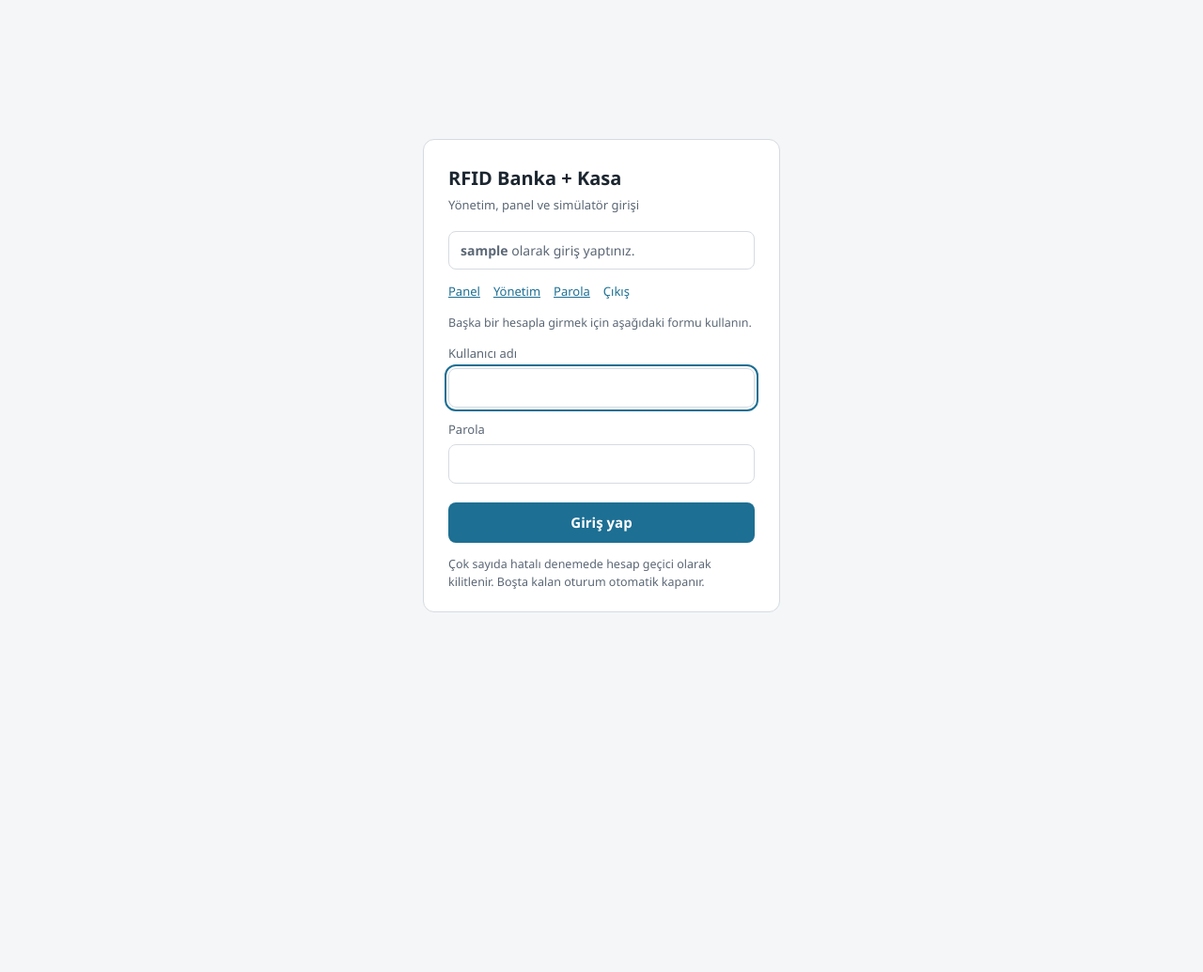
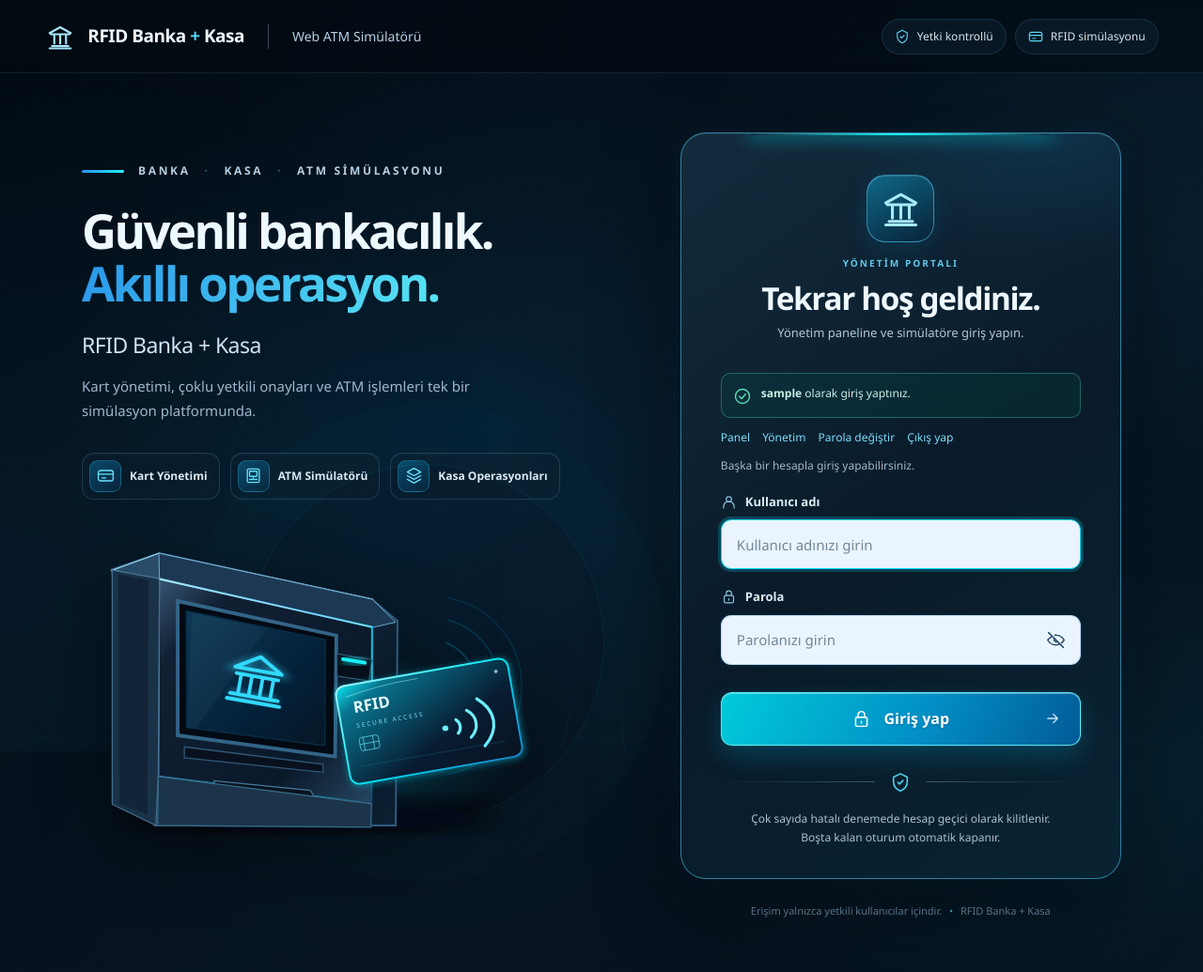
Before and after one commit to ikrabaser/rfid-multisig-atm, a Django app: page /giris/ in a window 1280 px wide. Shown: the whole page at 94% size. Before the commit the page ends 652 px from the top, so only its background shows below. Run offline with Django 5.2, Linux system fonts and the light colour scheme; the visitor is signed in with stand-in values (Sample User, id 1).

Commit message:
feat(ui): add premium RFID banking login page

```diff
--- /dev/null
+++ b/backend/banka/static/banka/giris-premium.css
@@ -0,0 +1,110 @@
+:root {
+  --bg: #050e18;
+  --panel: #0b1d2b;
+  --text: #eef8ff;
+  --muted: #9bb3c5;
+  --blue: #38bcf4;
+  --cyan: #09e0ea;
+  --outline: rgba(115, 197, 235, .19);
+  --field: #eaf4ff;
+  font-family: "Segoe UI", Inter, system-ui, -apple-system, sans-serif;
+  color-scheme: dark;
+}
+* { box-sizing: border-box; }
+html { min-height: 100%; }
+body.premium-login {
+  margin: 0; min-height: 100vh; min-height: 100svh; overflow-x: hidden;
+  background: radial-gradient(ellipse 48% 53% at 40% 44%, rgba(3, 75, 116, .24), transparent 75%),
+              radial-gradient(ellipse 55% 45% at 96% 80%, rgba(0, 119, 154, .14), transparent 75%),
+              linear-gradient(132deg,#030b13 0%,#071421 53%,#06101b 100%);
+  color: var(--text);
+  font: 15px/1.5 "Segoe UI", Inter, system-ui, sans-serif;
+}
+a { color: inherit; text-decoration: none; }
+button, input { font: inherit; }
+button { cursor: pointer; }
+button:focus-visible, a:focus-visible, input:focus-visible { outline: 3px solid #62e9fb; outline-offset: 3px; }
+.svg-sprite { width: 0; height: 0; position: absolute; overflow: hidden; }
+svg { display: block; width: 1em; height: 1em; fill: none; stroke: currentColor; stroke-width: 1.7; stroke-linecap: round; stroke-linejoin: round; flex-shrink: 0; }
+.page-aura { position: fixed; pointer-events: none; inset: 0; z-index: 0;
+  background: radial-gradient(circle at 99% 32%, rgba(25, 165, 229, .08), transparent 27%), radial-gradient(circle at 0% 75%, rgba(27, 148, 213, .075), transparent 39%); }
+.topbar { height: 78px; border-bottom: 1px solid rgba(140, 199, 229, .12); background: rgba(2, 10, 17, .58); position: relative; z-index: 3; }
+.topbar-inner { max-width: 1650px; height: 100%; padding: 0 clamp(22px, 3.7vw, 68px); margin: auto; display: flex; align-items: center; gap: 25px; }
+.brand { display: inline-flex; align-items: center; gap: 12px; white-space: nowrap; font-size: 19px; font-weight: 740; letter-spacing: -.5px; }
+.brand:hover .brand-symbol { color: #55e9ff; }
+.brand-symbol { display: grid; place-items: center; width: 34px; height: 38px; font-size: 30px; color: #a8e6ff; transition: color .2s; }
+.brand-plus { color: #55d5f4; }
+.brand-divider { width: 1px; height: 26px; background: rgba(183, 216, 234, .32); }
+.topbar-product { color: #b5d0e7; font-size: 14px; white-space: nowrap; }
+.topbar-spacer { flex: 1; }
+.status-list { display: flex; gap: 9px; }
+.status-pill { display: inline-flex; align-items: center; gap: 8px; border: 1px solid rgba(69, 148, 189, .21); background: rgba(15, 32, 48, .59); padding: 9px 13px; border-radius: 25px; font-size: 12px; color: #d5e7f1; white-space: nowrap; }
+.status-pill svg { font-size: 16px; color: #56d7f5; }
+.layout { position: relative; z-index: 1; max-width: 1650px; margin: 0 auto; min-height: min(810px, calc(100svh - 78px)); padding: 58px clamp(26px, 6.8vw, 118px) 45px; display: grid; grid-template-columns: minmax(0,1.16fr) minmax(390px,.93fr); column-gap: clamp(25px,4vw,75px); align-items: start; }
+.intro { position: relative; min-height: 700px; padding-top: 37px; isolation: isolate; }
+.eyebrow { color: #b5cde0; font-size: 12px; font-weight: 700; letter-spacing: .22em; display: flex; align-items: center; gap: 15px; margin-bottom: 26px; }
+.eyebrow b { font-weight: 400; color: #369cbf; }
+.eyebrow-line { height: 3px; width: 45px; border-radius: 6px; background: linear-gradient(90deg,#2395f8,#25f1fa); }
+.intro h1 { font-size: clamp(37px,4vw,65px); line-height: 1.10; letter-spacing: -.052em; margin: 0 0 20px; font-weight: 800; }
+.intro h1 span { color: #55d5f9; background: linear-gradient(110deg,#2a97ea,#57e5f3); -webkit-background-clip: text; background-clip: text; -webkit-text-fill-color: transparent; }
+.hero-subtitle { margin: 0 0 14px; color: #d1e3f3; font-weight: 580; font-size: clamp(18px,1.8vw,25px); letter-spacing: -.025em; }
+.hero-description { margin: 0; max-width: 490px; color: #9fb8cc; font-size: 15px; line-height: 1.75; }
+.feature-strip { display: flex; flex-wrap: wrap; gap: 11px; margin-top: 31px; }
+.feature { display: inline-flex; align-items: center; gap: 9px; border: 1px solid var(--outline); background: rgba(10, 30, 45, .63); padding: 7px 12px 7px 7px; border-radius: 13px; color: #deebf3; font-size: 12px; font-weight: 600; box-shadow: inset 0 1px 0 rgba(255,255,255,.04); white-space: nowrap; }
+.feature-icon { display: grid; place-items: center; width: 34px; height: 34px; border-radius: 9px; border: 1px solid rgba(45,206,242,.29); background: linear-gradient(148deg,rgba(15,121,170,.5),rgba(9,37,61,.9)); color: #69e3fd; font-size: 19px; }
+.hero-visual { position: relative; height: 355px; width: min(700px, 112%); margin-top: 2px; margin-left: -41px; pointer-events: none; }
+.hero-visual img { position: relative; width: 100%; height: 100%; object-fit: contain; object-position: center bottom; filter: drop-shadow(0 24px 39px rgba(0, 0, 0, .45)); }
+.hero-rings { position:absolute; width: 380px; height: 380px; top: -40px; right: 9%; border-radius: 50%; border: 1px solid rgba(16, 215, 236, .1); box-shadow: 0 0 0 65px rgba(10,118,164,.025), 0 0 0 120px rgba(13,133,187,.012); }
+.login-area { padding-top: 5px; min-width: 0; }
+.login-panel { position: relative; isolation: isolate; padding: clamp(25px, 3.4vw, 46px) clamp(24px, 3.3vw, 48px) 33px; border-radius: 27px; border: 1px solid rgba(81, 196, 241, .58); background: linear-gradient(145deg,rgba(22,48,66,.85),rgba(9,27,42,.98) 52%,rgba(9,36,51,.98)); box-shadow: 0 24px 90px rgba(0,0,0,.45), 0 0 32px rgba(10, 180, 231, .075), inset 0 1px 0 rgba(240,252,255,.08); backdrop-filter: blur(18px); -webkit-backdrop-filter: blur(18px); overflow: hidden; }
+.login-panel:before { content: ""; position: absolute; top: 0; left: 16%; width: 68%; height: 2px; background: linear-gradient(90deg, transparent, #1cfcff, transparent); box-shadow: 0 0 18px 4px rgba(0,221,245,.45); }
+.panel-glow { pointer-events: none; position: absolute; z-index: -1; top: -140px; right: -170px; width: 470px; height: 280px; border-radius: 50%; background: radial-gradient(ellipse, rgba(20, 130, 188, .15), transparent 70%); }
+.panel-heading { text-align: center; margin-bottom: 32px; }
+.panel-logo { display: grid; place-items: center; width: 72px; height: 72px; font-size: 43px; margin: 0 auto 15px; border-radius: 20px; color: #a6eafe; background: linear-gradient(150deg,#0e6988,#082137); border: 1px solid rgba(77,203,242,.55); box-shadow: inset 0 1px 0 rgba(255,255,255,.15), 0 7px 25px rgba(7,171,223,.14); }
+.panel-tag { font-size: 10px; letter-spacing: .21em; color: #60cae9; font-weight: 800; margin-bottom: 9px; }
+.panel-heading h2 { font-size: clamp(25px,2.6vw,35px); letter-spacing: -.04em; line-height: 1.22; margin: 0 0 8px; }
+.panel-heading p { margin: 0; color: #b0c7d7; font-size: 13px; }
+.login-form { margin-top: 12px; }
+.login-form label { display: flex; align-items: center; gap: 9px; color: #dcecf6; font-size: 13px; font-weight: 650; margin: 20px 0 9px; }
+.login-form label svg { font-size: 17px; color: #89c1db; }
+.input-frame { border-radius: 11px; background: var(--field); border: 1px solid rgba(178,216,243,.82); box-shadow: 0 1px 7px rgba(13,162,228,.08); display: flex; align-items: center; overflow: hidden; transition: border-color .2s,box-shadow .2s; }
+.input-frame:focus-within { border-color: #00d6f0; box-shadow: 0 0 0 3px rgba(9,212,240,.22); }
+.input-frame input { display: block; width: 100%; min-width: 0; height: 51px; padding: 0 16px; font-size: 15px; color: #102234; background: transparent; border: 0; outline: 0; font-weight: 580; }
+.input-frame input::placeholder { color: #71879b; font-weight: 400; }
+.input-frame input:focus-visible { outline: 0; }
+.password-frame input { padding-right: 8px; }
+.password-toggle { flex-shrink: 0; display: grid; place-items: center; width: 50px; height: 51px; border: 0; background: transparent; color: #28506b; font-size: 21px; }
+.password-toggle:hover { color: #047db5; }
+.password-toggle .eye-on { display: none; }
+.password-toggle[aria-pressed="true"] .eye-off { display: none; }
+.password-toggle[aria-pressed="true"] .eye-on { display: block; }
+.submit-button { margin-top: 29px; position: relative; display: flex; align-items: center; justify-content: center; gap: 13px; width: 100%; min-height: 57px; border: 1px solid rgba(116,250,254,.85); border-radius: 12px; color: #fff; font-size: 16px; font-weight: 760; background: linear-gradient(115deg,#01cada 0%,#0290c6 55%,#025b98 100%); box-shadow: 0 0 0 1px rgba(0,167,214,.11), 0 11px 26px rgba(0,190,226,.21),inset 0 1px 0 rgba(255,255,255,.32); text-shadow: 0 1px 2px rgba(1,30,67,.28); transition: transform .18s,filter .18s,box-shadow .18s; }
+.submit-button:hover { transform: translateY(-2px); filter: brightness(1.10); box-shadow: 0 14px 37px rgba(0,207,234,.27); }
+.submit-button:active { transform: translateY(0); }
+.submit-button > svg:first-child { font-size: 21px; }
+.submit-arrow { font-size: 18px; position: absolute; right: 20px; opacity: .8; }
+.is-submitting { opacity: .85; cursor: wait; }
+.security-divider { display: flex; align-items: center; gap: 16px; margin: 28px 0 18px; color: #4bd5f0; justify-content: center; }
+.security-divider span { display: block; height: 1px; flex: 1; background: linear-gradient(90deg, transparent,rgba(111,178,206,.4)); }
+.security-divider span:last-child { transform: scaleX(-1); }
+.security-divider svg { font-size: 22px; }
+.security-caption { text-align: center; color: #a7c0d0; font-size: 12px; line-height: 1.7; margin: 0; }
+.login-footnote { text-align: center; color: #6d8ca4; font-size: 11px; padding: 15px 0 0; }
+.login-footnote span { color: #35aec9; margin: 0 5px; }
+.bottom-grid { position: fixed; inset: auto 0 0; height: 23vh; opacity: .23; transform: perspective(260px) rotateX(48deg) scale(1.2); transform-origin: bottom; pointer-events: none; background-image: linear-gradient(rgba(12,158,217,.23) 1px,transparent 1px),linear-gradient(90deg,rgba(12,158,217,.23) 1px,transparent 1px); background-size: 55px 55px; mask-image: linear-gradient(to bottom, transparent, black); }
+.auth-info { display:flex; gap:10px; align-items: flex-start; padding: 12px; background: rgba(8, 150, 112, .1); border: 1px solid rgba(77, 213, 175, .35); border-radius: 10px; font-size: 12px; color: #c7f0e7; }
+.auth-info svg { color: #54dfb5; font-size: 20px; margin-top: 2px; }
+.auth-info div { flex: 1; }
+.auth-info span { display: block; color: #8ecbbf; }
+.logged-links { display: flex; flex-wrap: wrap; align-items: center; gap: 8px 13px; margin: 12px 0; font-size: 12px; }
+.logged-links a,.logged-links button { color: #7dddf8; }
+.logged-links a:hover,.logged-links button:hover { text-decoration: underline; }
+.logged-links button { padding: 0; border: 0; background: none; }
+.logged-links form { display: inline; }
+.logged-caption { color: #9eb7c7; font-size: 12px; margin: 9px 0 15px; }
+.form-error { color: #ffc2c8; background: rgba(168, 45, 63, .14); border: 1px solid rgba(253, 100, 118, .48); border-radius: 10px; padding: 11px 14px; font-size: 13px; margin-bottom: 15px; }
+@media (min-width: 1400px) { .layout { min-height: calc(100svh - 78px); padding-top: clamp(60px, 7.5vh, 110px); } .intro { padding-top: 16px; } .hero-visual { height: 405px; } }
+@media (max-width: 1070px) { .layout { grid-template-columns: minmax(0,1fr) minmax(360px,1fr); padding: 40px 28px; gap: 26px; }.intro h1 { font-size: 41px; } .feature { font-size: 11px; } .hero-visual { height: 320px; margin-left: -22px; } .intro { min-height: 600px; } .status-list .status-pill:last-child { display: none; } }
+@media (max-width: 760px) { .topbar { height: 67px; } .topbar-inner { padding: 0 17px; gap: 12px; } .brand { font-size: 15px; gap: 7px; } .brand-symbol { width: 29px; font-size: 24px; } .brand-divider,.topbar-product,.status-list { display: none; } .layout { display:flex; flex-direction: column; align-items: stretch; padding: 36px 17px 40px; gap: 26px; }.intro { padding: 0; min-height: auto; }.eyebrow { margin-bottom: 14px; font-size: 10px; letter-spacing: .16em; gap: 9px; }.eyebrow-line { width: 27px; }.intro h1 { font-size: clamp(33px,8.5vw,45px); margin-bottom: 12px; }.hero-subtitle { margin-bottom: 7px; }.hero-description { font-size: 13px; line-height: 1.6; }.feature-strip { margin-top: 17px; gap: 7px; }.feature { font-size: 10px; padding: 5px 7px 5px 5px; gap: 6px; }.feature-icon { width: 28px;height: 28px;font-size:16px;}.hero-visual { display: none; }.login-area { padding: 0; }.login-panel { padding: 26px 23px 25px; border-radius: 22px; }.panel-logo { width: 60px; height: 60px; font-size: 33px; margin-bottom: 12px; }.panel-heading { margin-bottom: 24px; }.panel-heading h2 { font-size: 28px; }.bottom-grid { height: 15vh; } }
+@media (max-width: 350px) { .feature-strip { display: grid; grid-template-columns: 1fr 1fr; } .login-panel { padding: 24px 17px; }.login-form label { margin-top: 15px; } }
+@media (prefers-reduced-motion: reduce) { *,*:before,*:after { transition-duration: .01ms !important; animation-duration: .01ms !important; scroll-behavior: auto !important; } }
--- /dev/null
+++ b/backend/banka/static/banka/giris-premium.js
@@ -0,0 +1,27 @@
+'use strict';
+
+(() => {
+  const input = document.getElementById('parola');
+  const toggle = document.querySelector('.password-toggle');
+  const form = document.getElementById('login-form');
+  if (input && toggle) {
+    toggle.addEventListener('click', () => {
+      const show = input.type === 'password';
+      input.type = show ? 'text' : 'password';
+      toggle.setAttribute('aria-pressed', String(show));
+      toggle.setAttribute('aria-label', show ? 'Parolayı gizle' : 'Parolayı göster');
+      toggle.title = show ? 'Parolayı gizle' : 'Parolayı göster';
+      input.focus({ preventScroll: true });
+    });
+  }
+  if (form) {
+    form.addEventListener('submit', () => {
+      const button = form.querySelector('.submit-button');
+      if (button && form.checkValidity()) {
+        button.classList.add('is-submitting');
+        button.querySelector('span').textContent = 'Giriş yapılıyor…';
+        // Do not disable the submit button, to preserve standard POST behavior.
+      }
+    });
+  }
+})();
--- a/backend/banka/templates/banka/giris.html
+++ b/backend/banka/templates/banka/giris.html
@@ -3,36 +3,115 @@
 <head>
   <meta charset="utf-8">
   <meta name="viewport" content="width=device-width, initial-scale=1">
-  <meta name="robots" content="noindex">
-  <title>Giriş</title>
-  <link rel="stylesheet" href="{% static 'banka/giris.css' %}">
+  <meta name="robots" content="noindex, nofollow">
+  <meta name="color-scheme" content="dark">
+  <meta name="theme-color" content="#06121e">
+  <title>Giriş | RFID Banka + Kasa</title>
+  <link rel="stylesheet" href="{% static 'banka/giris-premium.css' %}">
+  <script src="{% static 'banka/giris-premium.js' %}" defer></script>
 </head>
-<body>
-<main>
-  <div class="kart">
-    <h1>RFID Banka + Kasa</h1>
-    <p class="alt">Yönetim, panel ve simülatör girişi</p>
+<body class="premium-login">
+  <!-- Inline SVG icon set: no external CSS, icons or fonts are needed. -->
+  <svg class="svg-sprite" xmlns="http://www.w3.org/2000/svg" aria-hidden="true">
+    <symbol id="i-bank" viewBox="0 0 24 24"><path d="m3 9 9-5 9 5M4 10h16M5 20h14M7 11v7m5-7v7m5-7v7M3 22h18"/></symbol>
+    <symbol id="i-lock" viewBox="0 0 24 24"><rect x="5" y="10" width="14" height="11" rx="2"/><path d="M8 10V7a4 4 0 0 1 8 0v3m-4 5v2"/></symbol>
+    <symbol id="i-user" viewBox="0 0 24 24"><circle cx="12" cy="8" r="4"/><path d="M4 21v-2a8 8 0 0 1 16 0v2"/></symbol>
+    <symbol id="i-eye" viewBox="0 0 24 24"><path d="M2 12s3.5-6 10-6 10 6 10 6-3.5 6-10 6-10-6-10-6Z"/><circle cx="12" cy="12" r="3"/></symbol>
+    <symbol id="i-eye-off" viewBox="0 0 24 24"><path d="M3 3l18 18M10.6 6.1A11.5 11.5 0 0 1 12 6c6.5 0 10 6 10 6a16 16 0 0 1-3.1 3.6M6 8.4C3.5 10 2 12 2 12s3.5 6 10 6c1.7 0 3.2-.4 4.5-1"/><path d="M10 10a3 3 0 0 0 4 4"/></symbol>
+    <symbol id="i-shield" viewBox="0 0 24 24"><path d="m12 2 8 4v5c0 5.5-3.4 9.4-8 11-4.6-1.6-8-5.5-8-11V6l8-4Z"/><path d="m9 12 2 2 4-4"/></symbol>
+    <symbol id="i-card" viewBox="0 0 24 24"><rect x="2" y="5" width="20" height="14" rx="3"/><path d="M2 10h20m-15 5h5"/></symbol>
+    <symbol id="i-atm" viewBox="0 0 24 24"><rect x="4" y="3" width="16" height="18" rx="2"/><rect x="7" y="6" width="10" height="7" rx="1"/><path d="M7 17h10m-5-2v2"/></symbol>
+    <symbol id="i-layers" viewBox="0 0 24 24"><path d="m12 2 9 5-9 5-9-5 9-5Zm-9 10 9 5 9-5M3 17l9 5 9-5"/></symbol>
+    <symbol id="i-arrow" viewBox="0 0 24 24"><path d="M5 12h14m-6-6 6 6-6 6"/></symbol>
+    <symbol id="i-check" viewBox="0 0 24 24"><circle cx="12" cy="12" r="9"/><path d="m8 12 3 3 5-6"/></symbol>
+  </svg>
+
+  <div class="page-aura" aria-hidden="true"></div>
+  <header class="topbar">
+    <div class="topbar-inner">
+      <a class="brand" href="{% url 'giris' %}" aria-label="RFID Banka + Kasa giriş sayfası">
+        <span class="brand-symbol"><svg><use href="#i-bank"/></svg></span>
+        <span class="brand-name">RFID Banka <span class="brand-plus">+</span> Kasa</span>
+      </a>
+      <div class="brand-divider" aria-hidden="true"></div>
+      <span class="topbar-product">Web ATM Simülatörü</span>
+      <div class="topbar-spacer"></div>
+      <div class="status-list" aria-label="Sistem özellikleri">
+        <span class="status-pill"><svg><use href="#i-shield"/></svg> Yetki kontrollü</span>
+        <span class="status-pill"><svg><use href="#i-card"/></svg> RFID simülasyonu</span>
+      </div>
+    </div>
+  </header>
+
+  <main class="layout">
+    <section class="intro" aria-labelledby="hero-title">
+      <div class="eyebrow"><span class="eyebrow-line"></span>BANKA <b>·</b> KASA <b>·</b> ATM SİMÜLASYONU</div>
+      <h1 id="hero-title">Güvenli bankacılık.<br><span>Akıllı operasyon.</span></h1>
+      <p class="hero-subtitle">RFID Banka + Kasa</p>
+      <p class="hero-description">Kart yönetimi, çoklu yetkili onayları ve ATM işlemleri tek bir simülasyon platformunda.</p>
+      <div class="feature-strip" aria-label="Platform modülleri">
+        <span class="feature"><span class="feature-icon"><svg><use href="#i-card"/></svg></span>Kart Yönetimi</span>
+        <span class="feature"><span class="feature-icon"><svg><use href="#i-atm"/></svg></span>ATM Simülatörü</span>
+        <span class="feature"><span class="feature-icon"><svg><use href="#i-layers"/></svg></span>Kasa Operasyonları</span>
+      </div>
+      <div class="hero-visual" aria-hidden="true">
+        <div class="hero-rings"></div>
+        <img src="{% static 'banka/atm-hero.svg' %}" alt="" loading="eager" fetchpriority="high">
+      </div>
+    </section>
+
+    <section class="login-area" aria-labelledby="login-title">
+      <div class="login-panel">
+        <div class="panel-glow" aria-hidden="true"></div>
+        <div class="panel-heading">
+          <div class="panel-logo"><svg><use href="#i-bank"/></svg></div>
+          <div class="panel-tag">YÖNETİM PORTALI</div>
+          <h2 id="login-title">Tekrar hoş geldiniz.</h2>
+          <p>Yönetim paneline ve simülatöre giriş yapın.</p>
+        </div>
+
         {% if oturum %}
-      <p class="bilgi"><strong>{{ user.get_username }}</strong> olarak giriş yaptınız.
-        {% if sonraki %}İstediğiniz sayfa için yetkiniz olmayabilir.{% endif %}</p>
-      <div class="baglar">
-        <a href="/">Panel</a><a href="/admin/">Yönetim</a><a href="{% url 'sifre_degistir' %}">Parola</a>
-        <form method="post" action="{% url 'cikis' %}">{% csrf_token %}<button class="bag" type="submit">Çıkış</button></form>
+        <div class="auth-info" role="status">
+          <svg><use href="#i-check"/></svg>
+          <div><strong>{{ user.get_username }}</strong> olarak giriş yaptınız.
+            {% if sonraki %}<span>İstediğiniz sayfaya erişim yetkiniz olmayabilir.</span>{% endif %}
           </div>
-      <p class="not">Başka bir hesapla girmek için aşağıdaki formu kullanın.</p>
+        </div>
+        <nav class="logged-links" aria-label="Hesap seçenekleri">
+          <a href="/">Panel</a>
+          <a href="/admin/">Yönetim</a>
+          <a href="{% url 'sifre_degistir' %}">Parola değiştir</a>
+          <form method="post" action="{% url 'cikis' %}">{% csrf_token %}<button type="submit">Çıkış yap</button></form>
+        </nav>
+        <p class="logged-caption">Başka bir hesapla giriş yapabilirsiniz.</p>
         {% endif %}
-    {% if hata %}<p class="hata" role="alert">{{ hata }}</p>{% endif %}
-    <form method="post" autocomplete="on">
+
+        {% if hata %}<div class="form-error" role="alert">{{ hata }}</div>{% endif %}
+
+        <form method="post" class="login-form" autocomplete="on" id="login-form">
           {% csrf_token %}
           <input type="hidden" name="next" value="{{ sonraki }}">
-      <label for="kullanici">Kullanıcı adı</label>
-      <input id="kullanici" type="text" name="username" value="{{ kullanici }}" autocomplete="username" autofocus required>
-      <label for="parola">Parola</label>
-      <input id="parola" type="password" name="password" autocomplete="current-password" required>
-      <button class="ana" type="submit">Giriş yap</button>
+          <label for="kullanici"><svg><use href="#i-user"/></svg>Kullanıcı adı</label>
+          <div class="input-frame">
+            <input id="kullanici" type="text" name="username" value="{{ kullanici }}" placeholder="Kullanıcı adınızı girin" autocomplete="username" autocapitalize="none" spellcheck="false" maxlength="150" autofocus required>
+          </div>
+          <label for="parola"><svg><use href="#i-lock"/></svg>Parola</label>
+          <div class="input-frame password-frame">
+            <input id="parola" type="password" name="password" placeholder="Parolanızı girin" autocomplete="current-password" required>
+            <button class="password-toggle" type="button" aria-label="Parolayı göster" aria-pressed="false" title="Parolayı göster">
+              <svg class="eye-off"><use href="#i-eye-off"/></svg>
+              <svg class="eye-on"><use href="#i-eye"/></svg>
+            </button>
+          </div>
+          <button class="submit-button" type="submit"><svg><use href="#i-lock"/></svg><span>Giriş yap</span><svg class="submit-arrow"><use href="#i-arrow"/></svg></button>
         </form>
-    <p class="not">Çok sayıda hatalı denemede hesap geçici olarak kilitlenir. Boşta kalan oturum otomatik kapanır.</p>
+
+        <div class="security-divider"><span></span><svg><use href="#i-shield"/></svg><span></span></div>
+        <p class="security-caption">Çok sayıda hatalı denemede hesap geçici olarak kilitlenir.<br>Boşta kalan oturum otomatik kapanır.</p>
       </div>
+      <p class="login-footnote">Erişim yalnızca yetkili kullanıcılar içindir. <span>•</span> RFID Banka + Kasa</p>
+    </section>
   </main>
+  <div class="bottom-grid" aria-hidden="true"></div>
 </body>
 </html>
```
Also changed, not shown: backend/banka/static/banka/atm-hero.svg (added). Lines whose indentation alone changed are shown as unchanged.
